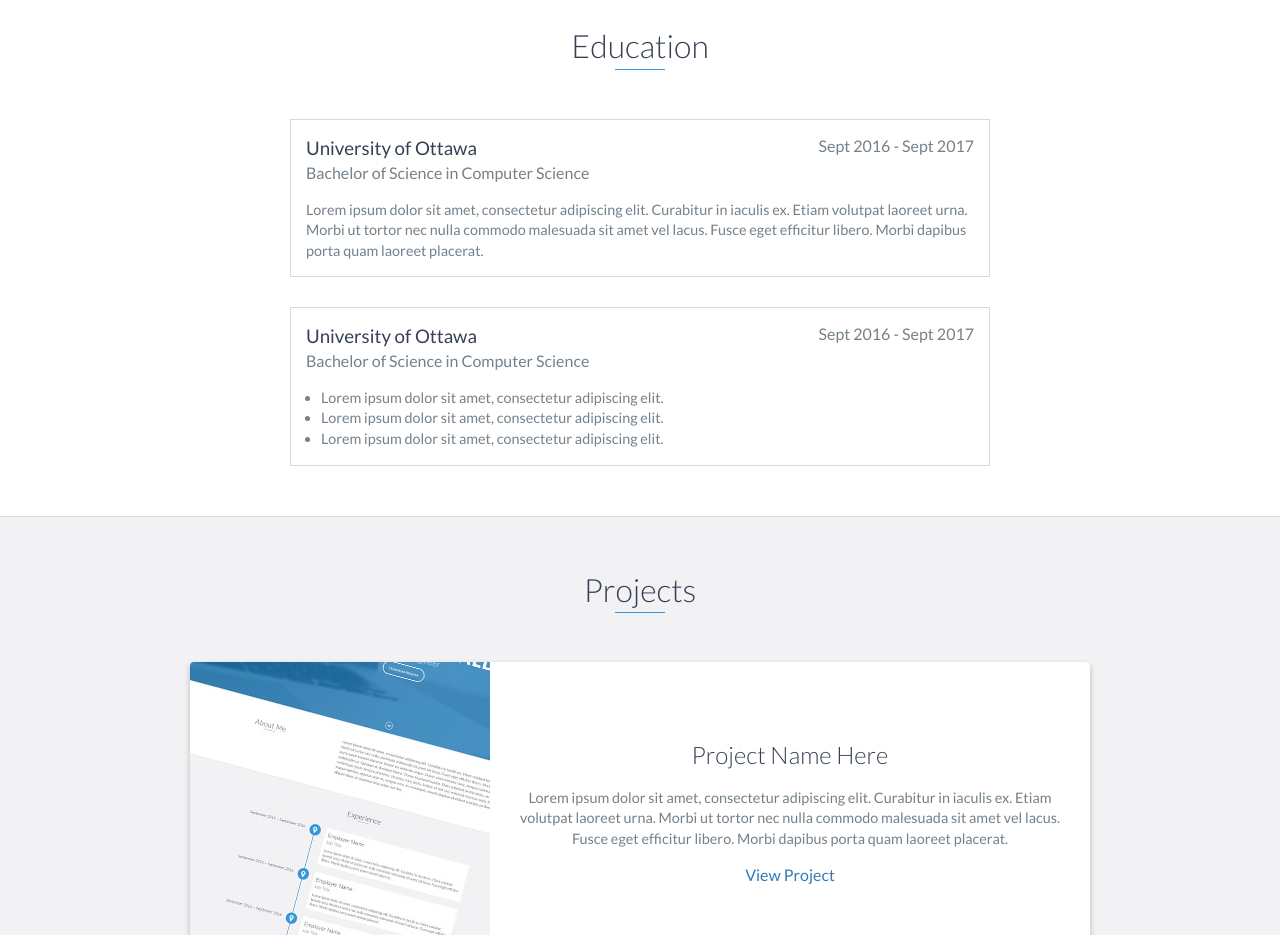
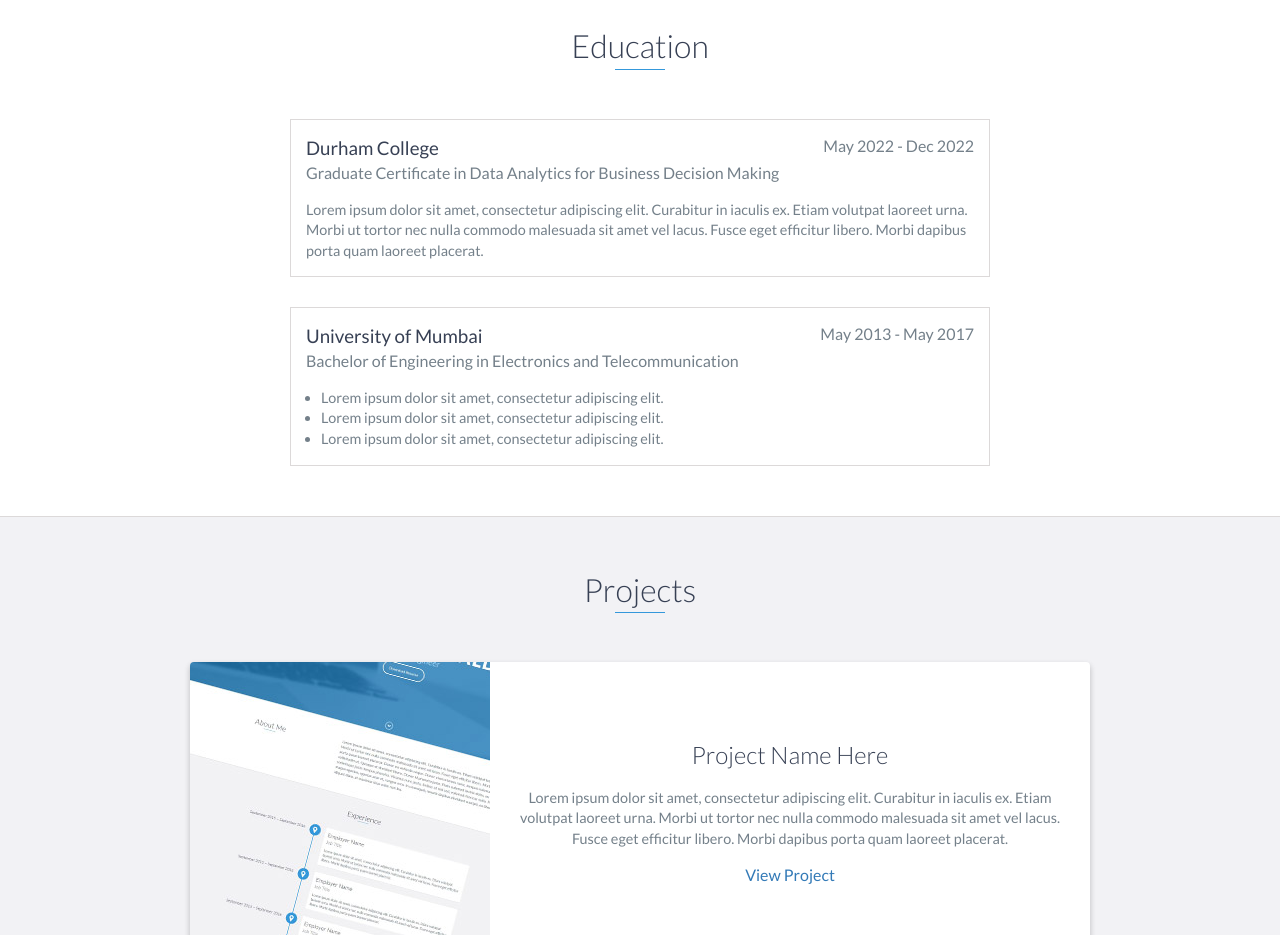
Before and after one commit to sairamgunner/Portfolio, a website: page index.html in a window 1280 px wide. Shown: the part 1900-2835 px from the top of the page. Drawn offline with nearby package versions, Linux system fonts and the light colour scheme.

Commit message:
Updating index.html

```diff
--- a/index.html
+++ b/index.html
@@ -50,7 +50,7 @@
         <div id="lead-content">
             <h1>Sairam Udayshankar</h1>
             <h3>Business Analyst | Data Analyst | Software Developer</h3>
-            <a href="./Business Analyst Sairam Udayshankar.pdf" download="resume.pdf" class="btn-rounded-white">Download Resume</a>
+            <a href="./Business Analyst Sairam Udayshankar.pdf" download="Sairam Udayshankar Resume.pdf" class="btn-rounded-white">Download Resume</a>
         </div>
         <!-- End #lead-content -->
 
@@ -114,9 +114,9 @@
     <div id="education">
         <h2 class="heading">Education</h2>
         <div class="education-block">
-            <h3>University of Ottawa</h3>
-            <span class="education-date">Sept 2016 - Sept 2017</span>
-            <h4>Bachelor of Science in Computer Science</h4>
+            <h3>Durham College</h3>
+            <span class="education-date">May 2022 - Dec 2022</span>
+            <h4>Graduate Certificate in Data Analytics for Business Decision Making</h4>
             <p>
                 Lorem ipsum dolor sit amet, consectetur adipiscing elit. Curabitur in iaculis ex. Etiam volutpat laoreet urna. Morbi ut tortor nec nulla commodo malesuada sit amet vel lacus. Fusce eget efficitur libero. Morbi dapibus porta quam laoreet placerat.
             </p>
@@ -124,9 +124,9 @@
         <!-- End .education-block -->
 
         <div class="education-block">
-            <h3>University of Ottawa</h3>
-            <span class="education-date">Sept 2016 - Sept 2017</span>
-            <h4>Bachelor of Science in Computer Science</h4>
+            <h3>University of Mumbai</h3>
+            <span class="education-date">May 2013 - May 2017</span>
+            <h4>Bachelor of Engineering in Electronics and Telecommunication</h4>
             <ul>
                 <li>
                     Lorem ipsum dolor sit amet, consectetur adipiscing elit.
```
